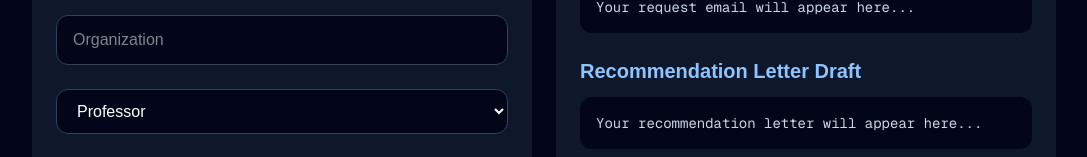
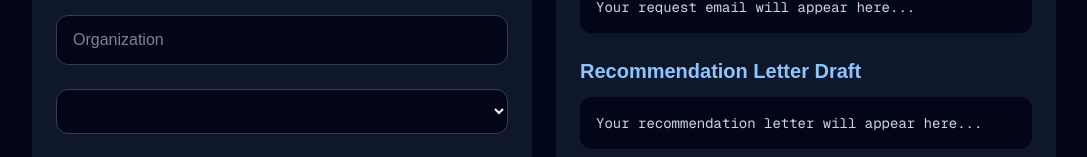
Before and after one commit to pallavireddy21/refvault-ai, a Next.js app: page /generate-letter in a window 1280 px wide. Shown: the part 267-424 px from the top of the page, without its empty margins (96-1183 px from the left). Built offline with nearby package versions, Linux system fonts and the light colour scheme.

Commit message:
Connected saved references to generate letter page

```diff
--- a/app/generate-letter/page.tsx
+++ b/app/generate-letter/page.tsx
@@ -2,7 +2,14 @@
 
 "use client";
 
-import { useState } from "react";
+import { useEffect, useState } from "react";
+
+type Reference = {
+  id: number;
+  fullName: string;
+};
+
+
 
 export default function GenerateLetterPage() {
   const [formData, setFormData] = useState({
@@ -12,8 +19,18 @@ export default function GenerateLetterPage() {
     positionDescription: "",
   });
 
+
   const [emailDraft, setEmailDraft] = useState("");
   const [letterDraft, setLetterDraft] = useState("");
+   const [references, setReferences] = useState<Reference[]>([]);
+
+  useEffect(() => {
+  const savedReferences = JSON.parse(
+    localStorage.getItem("references") || "[]"
+  );
+
+  setReferences(savedReferences);
+}, []);
 
   function handleChange(
     event: React.ChangeEvent<HTMLInputElement | HTMLTextAreaElement | HTMLSelectElement>
@@ -89,9 +106,14 @@ ${formData.reference}`;
               onChange={handleChange}
               className="w-full rounded-xl border border-slate-700 bg-slate-950 px-4 py-3 outline-none focus:border-blue-500"
             >
-              <option>Professor</option>
+              {/* <option>Professor</option>
               <option>Team lead</option>
-              <option>Manager</option>
+              <option>Manager</option> */}
+              {references.map((reference) => (
+              <option key={reference.id}>
+              {reference.fullName}
+              </option>
+   ))}
             </select>
 
             <textarea
```
